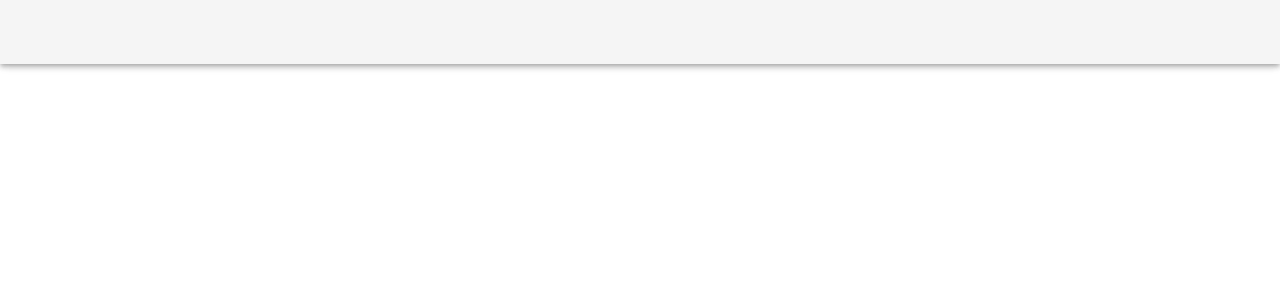
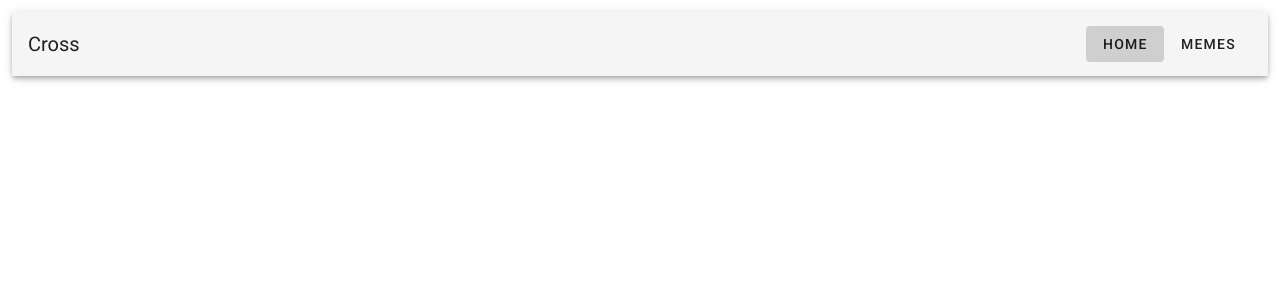
Before and after one commit to gimme1dollar/LOPE_2, a Vue app: page / in a window 1280 px wide. Shown: the top 300 px of the page. Built offline with nearby package versions, Linux system fonts and the light colour scheme.

Commit message:
#10 Add simple NavBar

```diff
--- a/src/App.vue
+++ b/src/App.vue
@@ -1,15 +1,17 @@
 <template>
   <div id="app">
     <v-app>
-  <v-app-bar app/>
-
       <v-main>
         <v-container fluid>
-      <router-view></router-view>
+          <v-app-bar>
+            <v-toolbar-title>Cross</v-toolbar-title>
+            <v-spacer/>
+            <v-btn text to="/">Home</v-btn>
+            <v-btn text to="/meme">Memes</v-btn>
+          </v-app-bar>
+          <router-view/>
         </v-container>
       </v-main>
-
-  <v-footer app/>
     </v-app>
   </div>
 </template>
```
Also changed, not shown: src/assets/logo.png (deleted). Lines whose indentation alone changed are shown as unchanged.
